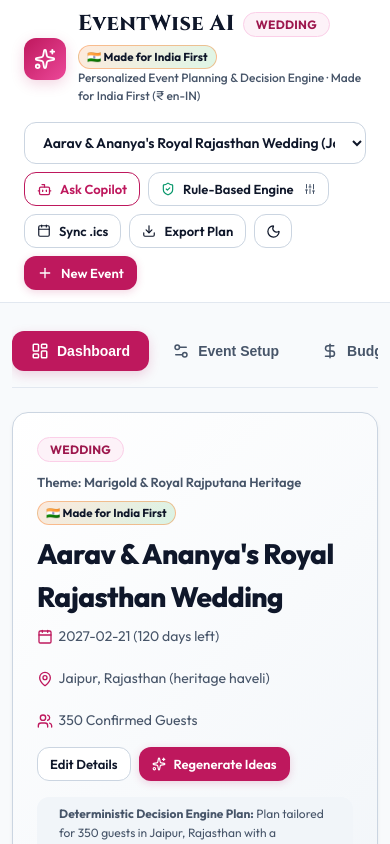
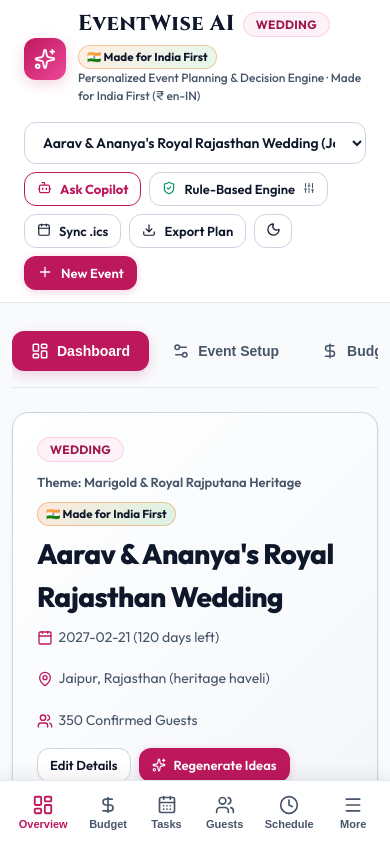
Before and after one commit to innocentgaming/virtual5, a React (Vite) app: page / in a window 390 px wide. Shown: the top 844 px of the page. Built offline with nearby package versions, Linux system fonts and the light colour scheme.

Commit message:
feat(layout): redesign sticky header with glassmorphism and mobile bottom tab bar

```diff
--- a/src/components/layout/Header.tsx
+++ b/src/components/layout/Header.tsx
@@ -1,6 +1,17 @@
 import React from 'react';
-import { Sparkles, Plus, Download, Sliders, ShieldCheck, Sun, Moon, Calendar, Bot } from 'lucide-react';
+import {
+  Sparkles,
+  Plus,
+  Download,
+  Sliders,
+  ShieldCheck,
+  Sun,
+  Moon,
+  Calendar,
+  Bot,
+} from 'lucide-react';
 import type { EventPlan } from '../../types/event';
+import { Badge, Button } from '../common';
 
 interface HeaderProps {
   events: EventPlan[];
@@ -27,14 +38,14 @@ export const Header: React.FC<HeaderProps> = ({
   onOpenAISettings,
   onOpenCopilot,
 }) => {
-  const getBadgeClass = (type: string) => {
+  const getBadgeVariant = (type: string): 'wedding' | 'birthday' | 'community' => {
     switch (type) {
       case 'wedding':
-        return 'badge-wedding';
+        return 'wedding';
       case 'birthday':
-        return 'badge-birthday';
+        return 'birthday';
       default:
-        return 'badge-community';
+        return 'community';
     }
   };
 
@@ -47,17 +58,17 @@ export const Header: React.FC<HeaderProps> = ({
         <div>
           <div style={{ display: 'flex', alignItems: 'center', gap: '0.5rem', flexWrap: 'wrap' }}>
             <h1 className="brand-title">EventWise AI</h1>
-            <span className={`badge ${getBadgeClass(activeEvent.eventType)}`}>
+            <Badge variant={getBadgeVariant(activeEvent.eventType)}>
               {activeEvent.eventType.toUpperCase()}
-            </span>
+            </Badge>
             <span
               style={{
                 fontSize: '0.72rem',
                 fontWeight: 700,
                 padding: '2px 8px',
                 borderRadius: '9999px',
-                background: 'linear-gradient(135deg, rgba(249, 115, 22, 0.15), rgba(34, 197, 94, 0.15))',
-                border: '1px solid rgba(249, 115, 22, 0.4)',
+                background: 'linear-gradient(135deg, rgba(249, 115, 22, 0.12), rgba(34, 197, 94, 0.12))',
+                border: '1px solid rgba(249, 115, 22, 0.35)',
                 color: 'var(--text-main)',
                 display: 'inline-flex',
                 alignItems: 'center',
@@ -68,12 +79,14 @@ export const Header: React.FC<HeaderProps> = ({
               🇮🇳 Made for India First
             </span>
           </div>
-          <p className="brand-subtitle">Personalized Event Planning & Decision Engine · Made for India First (₹ en-IN)</p>
+          <p className="brand-subtitle">
+            Personalized Event Planning & Decision Engine · Made for India First (₹ en-IN)
+          </p>
         </div>
       </div>
 
       <div style={{ display: 'flex', alignItems: 'center', gap: '0.5rem', flexWrap: 'wrap' }}>
-        {/* Event Selector */}
+        {/* Event Selector Dropdown */}
         <div style={{ display: 'flex', alignItems: 'center', gap: '0.4rem' }}>
           <label
             htmlFor="event-select"
@@ -94,7 +107,7 @@ export const Header: React.FC<HeaderProps> = ({
           <select
             id="event-select"
             className="form-control"
-            style={{ minWidth: '200px', fontWeight: 600 }}
+            style={{ minWidth: '210px', fontWeight: 600 }}
             value={activeEvent.id}
             onChange={(e) => onSelectEvent(e.target.value)}
             aria-label="Select active event plan"
@@ -108,91 +121,88 @@ export const Header: React.FC<HeaderProps> = ({
         </div>
 
         {/* AI Copilot Quick Button */}
-        <button
-          type="button"
+        <Button
+          variant="secondary"
+          size="sm"
           onClick={onOpenCopilot}
-          className="btn btn-secondary btn-sm"
+          leftIcon={<Bot size={15} color="var(--accent-primary)" />}
           style={{
-            borderColor: 'var(--brand-primary)',
-            color: 'var(--brand-primary)',
-            fontWeight: 600,
+            borderColor: 'var(--accent-primary)',
+            color: 'var(--accent-primary)',
+            fontWeight: 700,
           }}
           title="Open EventWise AI Copilot Drawer"
           aria-label="Open EventWise AI Copilot Drawer"
           id="btn-open-copilot"
         >
-          <Bot size={15} />
-          <span>Ask Copilot</span>
-        </button>
+          Ask Copilot
+        </Button>
 
         {/* Engine Status Indicator */}
-        <button
-          type="button"
+        <Button
+          variant="secondary"
+          size="sm"
           onClick={onOpenAISettings}
-          className="btn btn-secondary btn-sm"
+          leftIcon={
+            activeEvent.plannerSource === 'ai' ? (
+              <Sparkles size={14} color="#6366f1" />
+            ) : (
+              <ShieldCheck size={14} color="#059669" />
+            )
+          }
+          rightIcon={<Sliders size={12} style={{ color: 'var(--text-muted)' }} />}
           title="Click to configure AI or view Decision Engine status"
           aria-label="AI and Decision Engine Settings"
         >
-          {activeEvent.plannerSource === 'ai' ? (
-            <>
-              <Sparkles size={14} color="#6366f1" />
-              <span>AI Mode Active</span>
-            </>
-          ) : (
-            <>
-              <ShieldCheck size={14} color="#059669" />
-              <span>Rule-Based Engine</span>
-            </>
-          )}
-          <Sliders size={12} style={{ marginLeft: 2, color: 'var(--text-muted)' }} />
-        </button>
+          {activeEvent.plannerSource === 'ai' ? 'AI Mode Active' : 'Rule-Based Engine'}
+        </Button>
 
         {/* Export Calendar .ics Button */}
-        <button
-          type="button"
+        <Button
+          variant="secondary"
+          size="sm"
           onClick={onExportCalendar}
-          className="btn btn-secondary btn-sm"
+          leftIcon={<Calendar size={14} />}
           title="Download RFC 5545 iCalendar (.ics) with timelines and schedule alerts"
           aria-label="Download Event Calendar (.ics)"
         >
-          <Calendar size={14} />
-          <span>Sync .ics</span>
-        </button>
+          Sync .ics
+        </Button>
 
         {/* Export JSON Button */}
-        <button
-          type="button"
+        <Button
+          variant="secondary"
+          size="sm"
           onClick={onExport}
-          className="btn btn-secondary btn-sm"
+          leftIcon={<Download size={14} />}
           title="Export complete event plan as structured JSON"
           aria-label="Export Event Plan as JSON"
         >
-          <Download size={14} />
-          <span>Export Plan</span>
-        </button>
+          Export Plan
+        </Button>
 
         {/* Dark / Light Mode Toggle */}
-        <button
-          type="button"
+        <Button
+          variant="secondary"
+          size="sm"
           onClick={onToggleColorMode}
-          className="btn btn-secondary btn-sm"
           title={colorMode === 'dark' ? 'Switch to Light Theme' : 'Switch to Dark Theme'}
           aria-label={colorMode === 'dark' ? 'Switch to Light Theme' : 'Switch to Dark Theme'}
           style={{ padding: '0.45rem 0.65rem' }}
         >
           {colorMode === 'dark' ? <Sun size={15} color="#f59e0b" /> : <Moon size={15} />}
-        </button>
+        </Button>
 
         {/* Create New Event Button */}
-        <button
-          type="button"
+        <Button
+          variant="primary"
+          size="sm"
           onClick={onNewEvent}
-          className="btn btn-primary btn-sm"
+          leftIcon={<Plus size={16} />}
           id="btn-create-new-event"
         >
-          <Plus size={16} />
-          <span>New Event</span>
-        </button>
+          New Event
+        </Button>
       </div>
     </header>
   );
--- a/src/components/layout/Navigation.tsx
+++ b/src/components/layout/Navigation.tsx
@@ -1,4 +1,4 @@
-import React from 'react';
+import React, { useState } from 'react';
 import {
   LayoutDashboard,
   Settings2,
@@ -9,6 +9,8 @@ import {
   Bot,
   Users,
   Clock,
+  Menu,
+  X,
 } from 'lucide-react';
 import type { NavigationTab } from '../../hooks/useEventPlan';
 
@@ -25,7 +27,14 @@ export const Navigation: React.FC<NavigationProps> = ({
   overdueTasksCount,
   isOverBudget,
 }) => {
-  const tabs: { id: NavigationTab; label: string; icon: React.ReactNode; badge?: React.ReactNode }[] = [
+  const [isMobileMenuOpen, setIsMobileMenuOpen] = useState(false);
+
+  const tabs: {
+    id: NavigationTab;
+    label: string;
+    icon: React.ReactNode;
+    badge?: React.ReactNode;
+  }[] = [
     {
       id: 'dashboard',
       label: 'Dashboard',
@@ -104,7 +113,14 @@ export const Navigation: React.FC<NavigationProps> = ({
     },
   ];
 
+  const handleMobileNavClick = (tabId: NavigationTab) => {
+    onTabChange(tabId);
+    setIsMobileMenuOpen(false);
+  };
+
   return (
+    <>
+      {/* Desktop / Tablet Horizontal Tab Navigation */}
       <nav className="nav-tabs" aria-label="Main Navigation">
         {tabs.map((tab) => (
           <button
@@ -121,5 +137,125 @@ export const Navigation: React.FC<NavigationProps> = ({
           </button>
         ))}
       </nav>
+
+      {/* Mobile Bottom Tab Bar (Visible on <= 768px screens) */}
+      <nav className="mobile-bottom-nav" aria-label="Mobile Bottom Navigation">
+        <button
+          type="button"
+          className={`mobile-nav-btn ${activeTab === 'dashboard' ? 'active' : ''}`}
+          onClick={() => handleMobileNavClick('dashboard')}
+          aria-label="Dashboard Overview"
+        >
+          <LayoutDashboard size={20} />
+          <span>Overview</span>
+        </button>
+
+        <button
+          type="button"
+          className={`mobile-nav-btn ${activeTab === 'budget' ? 'active' : ''}`}
+          onClick={() => handleMobileNavClick('budget')}
+          aria-label="Budget"
+        >
+          <DollarSign size={20} />
+          <span>Budget</span>
+        </button>
+
+        <button
+          type="button"
+          className={`mobile-nav-btn ${activeTab === 'timeline' ? 'active' : ''}`}
+          onClick={() => handleMobileNavClick('timeline')}
+          aria-label="Tasks"
+        >
+          <CalendarDays size={20} />
+          <span>Tasks</span>
+        </button>
+
+        <button
+          type="button"
+          className={`mobile-nav-btn ${activeTab === 'guests' ? 'active' : ''}`}
+          onClick={() => handleMobileNavClick('guests')}
+          aria-label="Guests"
+        >
+          <Users size={20} />
+          <span>Guests</span>
+        </button>
+
+        <button
+          type="button"
+          className={`mobile-nav-btn ${activeTab === 'schedule' ? 'active' : ''}`}
+          onClick={() => handleMobileNavClick('schedule')}
+          aria-label="Itinerary"
+        >
+          <Clock size={20} />
+          <span>Schedule</span>
+        </button>
+
+        <button
+          type="button"
+          className={`mobile-nav-btn ${isMobileMenuOpen ? 'active' : ''}`}
+          onClick={() => setIsMobileMenuOpen(!isMobileMenuOpen)}
+          aria-label="More navigation options"
+        >
+          {isMobileMenuOpen ? <X size={20} /> : <Menu size={20} />}
+          <span>More</span>
+        </button>
+      </nav>
+
+      {/* Mobile Drawer Popup for Secondary Tabs */}
+      {isMobileMenuOpen && (
+        <div
+          className="modal-overlay"
+          onClick={() => setIsMobileMenuOpen(false)}
+          style={{ zIndex: 85, alignItems: 'flex-end', paddingBottom: '70px' }}
+        >
+          <div
+            className="card"
+            style={{ width: '100%', maxWidth: '420px', margin: '0 auto' }}
+            onClick={(e) => e.stopPropagation()}
+          >
+            <div style={{ display: 'flex', justifyContent: 'space-between', alignItems: 'center', marginBottom: '1rem' }}>
+              <strong style={{ fontSize: '1rem' }}>More Features</strong>
+              <button
+                type="button"
+                onClick={() => setIsMobileMenuOpen(false)}
+                className="btn btn-ghost btn-sm"
+              >
+                ✕
+              </button>
+            </div>
+            <div style={{ display: 'grid', gridTemplateColumns: 'repeat(2, 1fr)', gap: '0.75rem' }}>
+              <button
+                type="button"
+                className={`btn ${activeTab === 'setup' ? 'btn-primary' : 'btn-secondary'} btn-sm`}
+                onClick={() => handleMobileNavClick('setup')}
+              >
+                <Settings2 size={16} /> Event Setup
+              </button>
+              <button
+                type="button"
+                className={`btn ${activeTab === 'vendors' ? 'btn-primary' : 'btn-secondary'} btn-sm`}
+                onClick={() => handleMobileNavClick('vendors')}
+              >
+                <Users2 size={16} /> Vendors
+              </button>
+              <button
+                type="button"
+                className={`btn ${activeTab === 'ideas' ? 'btn-primary' : 'btn-secondary'} btn-sm`}
+                onClick={() => handleMobileNavClick('ideas')}
+              >
+                <Lightbulb size={16} /> Ideas
+              </button>
+              <button
+                type="button"
+                className={`btn ${activeTab === 'ai' ? 'btn-primary' : 'btn-secondary'} btn-sm`}
+                onClick={() => handleMobileNavClick('ai')}
+              >
+                <Bot size={16} /> AI Engine
+              </button>
+            </div>
+          </div>
+        </div>
+      )}
+    </>
   );
 };
```
Lines whose indentation alone changed are shown as unchanged.
